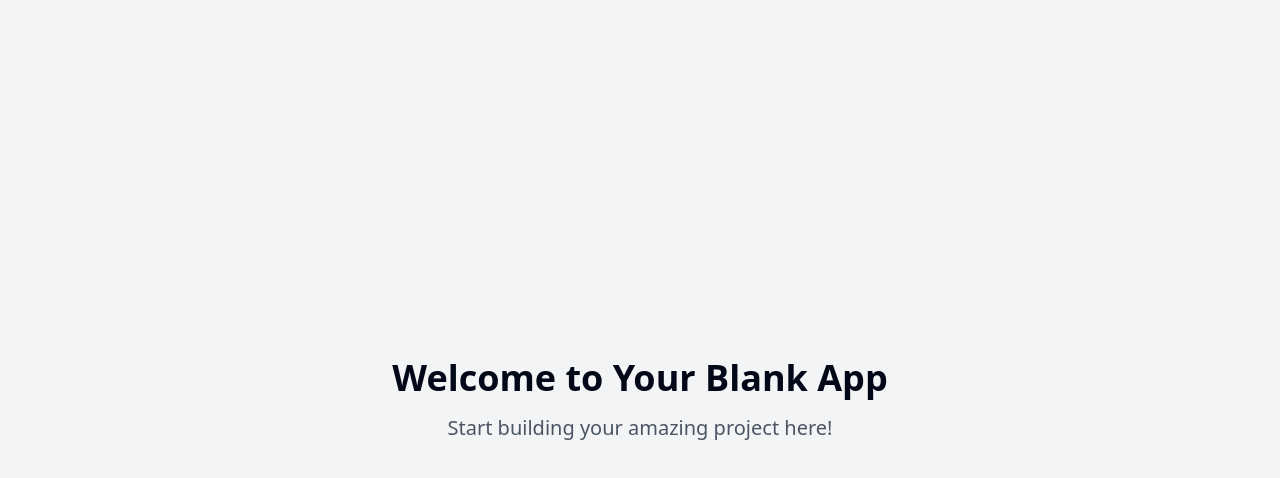
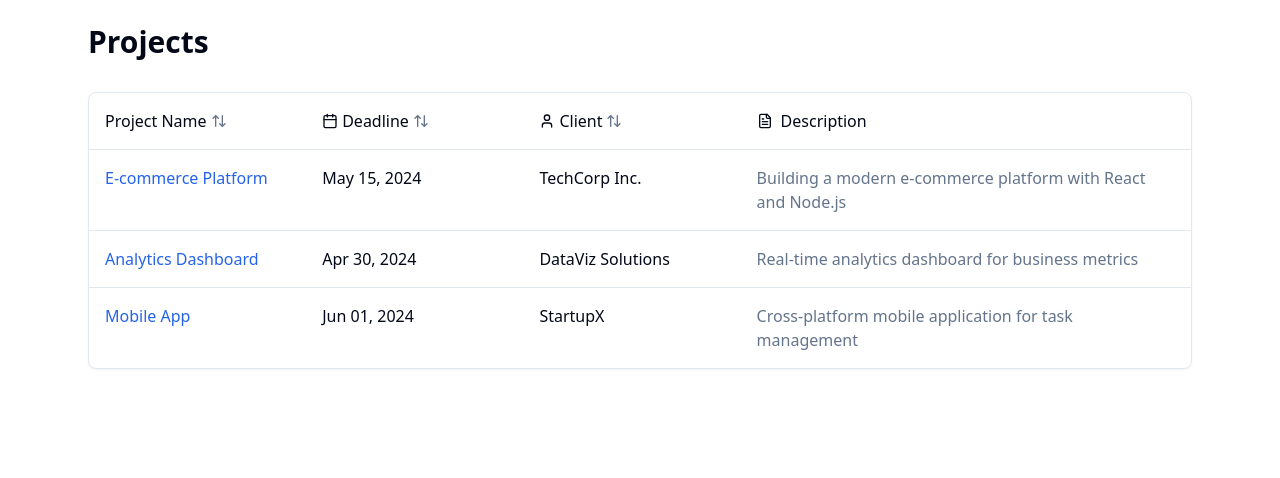
Before and after one commit to drazzam/research-clients, a React (Vite) app: page / in a window 1280 px wide. Shown: the top 478 px of the page. Built offline with nearby package versions, Linux system fonts and the light colour scheme.

Commit message:
Create project listing feature
Implement a web app feature to list current projects, allowing sorting by name, deadline date, client name, and a short description of each project.
[skip gpt_engineer]

```diff
--- /dev/null
+++ b/src/components/ProjectList.tsx
@@ -0,0 +1,113 @@
+import React, { useState } from 'react';
+import { format } from 'date-fns';
+import { ArrowUpDown, Calendar, User, FileText } from 'lucide-react';
+import { cn } from '@/lib/utils';
+
+type Project = {
+  id: string;
+  name: string;
+  deadline: Date;
+  client: string;
+  description: string;
+};
+
+const ProjectList = () => {
+  const [projects, setProjects] = useState<Project[]>([
+    {
+      id: '1',
+      name: 'E-commerce Platform',
+      deadline: new Date('2024-05-15'),
+      client: 'TechCorp Inc.',
+      description: 'Building a modern e-commerce platform with React and Node.js'
+    },
+    {
+      id: '2',
+      name: 'Analytics Dashboard',
+      deadline: new Date('2024-04-30'),
+      client: 'DataViz Solutions',
+      description: 'Real-time analytics dashboard for business metrics'
+    },
+    {
+      id: '3',
+      name: 'Mobile App',
+      deadline: new Date('2024-06-01'),
+      client: 'StartupX',
+      description: 'Cross-platform mobile application for task management'
+    }
+  ]);
+
+  const [sortConfig, setSortConfig] = useState<{
+    key: keyof Project;
+    direction: 'asc' | 'desc';
+  } | null>(null);
+
+  const sortProjects = (key: keyof Project) => {
+    let direction: 'asc' | 'desc' = 'asc';
+
+    if (sortConfig && sortConfig.key === key && sortConfig.direction === 'asc') {
+      direction = 'desc';
+    }
+
+    const sortedProjects = [...projects].sort((a, b) => {
+      if (key === 'deadline') {
+        return direction === 'asc'
+          ? a[key].getTime() - b[key].getTime()
+          : b[key].getTime() - a[key].getTime();
+      }
+
+      if (a[key] < b[key]) return direction === 'asc' ? -1 : 1;
+      if (a[key] > b[key]) return direction === 'asc' ? 1 : -1;
+      return 0;
+    });
+
+    setProjects(sortedProjects);
+    setSortConfig({ key, direction });
+  };
+
+  const getSortIcon = (key: keyof Project) => {
+    if (sortConfig?.key === key) {
+      return <ArrowUpDown className={cn(
+        "h-4 w-4",
+        sortConfig.direction === 'desc' ? "transform rotate-180" : ""
+      )} />;
+    }
+    return <ArrowUpDown className="h-4 w-4 text-muted-foreground" />;
+  };
+
+  return (
+    <div className="w-full max-w-6xl mx-auto p-6">
+      <h1 className="text-3xl font-bold mb-8">Projects</h1>
+      <div className="bg-card rounded-lg shadow-sm border">
+        <div className="grid grid-cols-5 gap-4 p-4 font-medium border-b">
+          <button onClick={() => sortProjects('name')} className="sort-button">
+            Project Name {getSortIcon('name')}
+          </button>
+          <button onClick={() => sortProjects('deadline')} className="sort-button">
+            <Calendar className="h-4 w-4" />
+            Deadline {getSortIcon('deadline')}
+          </button>
+          <button onClick={() => sortProjects('client')} className="sort-button">
+            <User className="h-4 w-4" />
+            Client {getSortIcon('client')}
+          </button>
+          <div className="col-span-2 flex items-center gap-2">
+            <FileText className="h-4 w-4" />
+            Description
+          </div>
+        </div>
+        <div className="divide-y">
+          {projects.map((project) => (
+            <div key={project.id} className="grid grid-cols-5 gap-4 p-4 project-row">
+              <div className="font-medium text-primary">{project.name}</div>
+              <div>{format(project.deadline, 'MMM dd, yyyy')}</div>
+              <div>{project.client}</div>
+              <div className="col-span-2 text-muted-foreground">{project.description}</div>
+            </div>
+          ))}
+        </div>
+      </div>
+    </div>
+  );
+};
+
+export default ProjectList;
--- a/src/index.css
+++ b/src/index.css
@@ -6,87 +6,24 @@
   :root {
     --background: 0 0% 100%;
     --foreground: 222.2 84% 4.9%;
-
     --card: 0 0% 100%;
     --card-foreground: 222.2 84% 4.9%;
-
     --popover: 0 0% 100%;
     --popover-foreground: 222.2 84% 4.9%;
-
-    --primary: 222.2 47.4% 11.2%;
+    --primary: 221.2 83.2% 53.3%;
     --primary-foreground: 210 40% 98%;
-
     --secondary: 210 40% 96.1%;
     --secondary-foreground: 222.2 47.4% 11.2%;
-
     --muted: 210 40% 96.1%;
     --muted-foreground: 215.4 16.3% 46.9%;
-
     --accent: 210 40% 96.1%;
     --accent-foreground: 222.2 47.4% 11.2%;
-
     --destructive: 0 84.2% 60.2%;
     --destructive-foreground: 210 40% 98%;
-
     --border: 214.3 31.8% 91.4%;
     --input: 214.3 31.8% 91.4%;
-    --ring: 222.2 84% 4.9%;
-
+    --ring: 221.2 83.2% 53.3%;
     --radius: 0.5rem;
-
-    --sidebar-background: 0 0% 98%;
-
-    --sidebar-foreground: 240 5.3% 26.1%;
-
-    --sidebar-primary: 240 5.9% 10%;
-
-    --sidebar-primary-foreground: 0 0% 98%;
-
-    --sidebar-accent: 240 4.8% 95.9%;
-
-    --sidebar-accent-foreground: 240 5.9% 10%;
-
-    --sidebar-border: 220 13% 91%;
-
-    --sidebar-ring: 217.2 91.2% 59.8%;
-  }
-
-  .dark {
-    --background: 222.2 84% 4.9%;
-    --foreground: 210 40% 98%;
-
-    --card: 222.2 84% 4.9%;
-    --card-foreground: 210 40% 98%;
-
-    --popover: 222.2 84% 4.9%;
-    --popover-foreground: 210 40% 98%;
-
-    --primary: 210 40% 98%;
-    --primary-foreground: 222.2 47.4% 11.2%;
-
-    --secondary: 217.2 32.6% 17.5%;
-    --secondary-foreground: 210 40% 98%;
-
-    --muted: 217.2 32.6% 17.5%;
-    --muted-foreground: 215 20.2% 65.1%;
-
-    --accent: 217.2 32.6% 17.5%;
-    --accent-foreground: 210 40% 98%;
-
-    --destructive: 0 62.8% 30.6%;
-    --destructive-foreground: 210 40% 98%;
-
-    --border: 217.2 32.6% 17.5%;
-    --input: 217.2 32.6% 17.5%;
-    --ring: 212.7 26.8% 83.9%;
-    --sidebar-background: 240 5.9% 10%;
-    --sidebar-foreground: 240 4.8% 95.9%;
-    --sidebar-primary: 224.3 76.3% 48%;
-    --sidebar-primary-foreground: 0 0% 100%;
-    --sidebar-accent: 240 3.7% 15.9%;
-    --sidebar-accent-foreground: 240 4.8% 95.9%;
-    --sidebar-border: 240 3.7% 15.9%;
-    --sidebar-ring: 217.2 91.2% 59.8%;
   }
 }
 
@@ -94,8 +31,15 @@
   * {
     @apply border-border;
   }
-
   body {
     @apply bg-background text-foreground;
   }
 }
+
+.project-row {
+  @apply transition-all duration-200 ease-in-out hover:bg-secondary/50;
+}
+
+.sort-button {
+  @apply inline-flex items-center gap-1 hover:text-primary transition-colors duration-200;
+}
--- a/src/pages/Index.tsx
+++ b/src/pages/Index.tsx
@@ -1,12 +1,9 @@
-// Update this page (the content is just a fallback if you fail to update the page)
+import ProjectList from "@/components/ProjectList";
 
 const Index = () => {
   return (
-    <div className="min-h-screen flex items-center justify-center bg-gray-100">
-      <div className="text-center">
-        <h1 className="text-4xl font-bold mb-4">Welcome to Your Blank App</h1>
-        <p className="text-xl text-gray-600">Start building your amazing project here!</p>
-      </div>
+    <div className="min-h-screen bg-background">
+      <ProjectList />
     </div>
   );
 };
```
